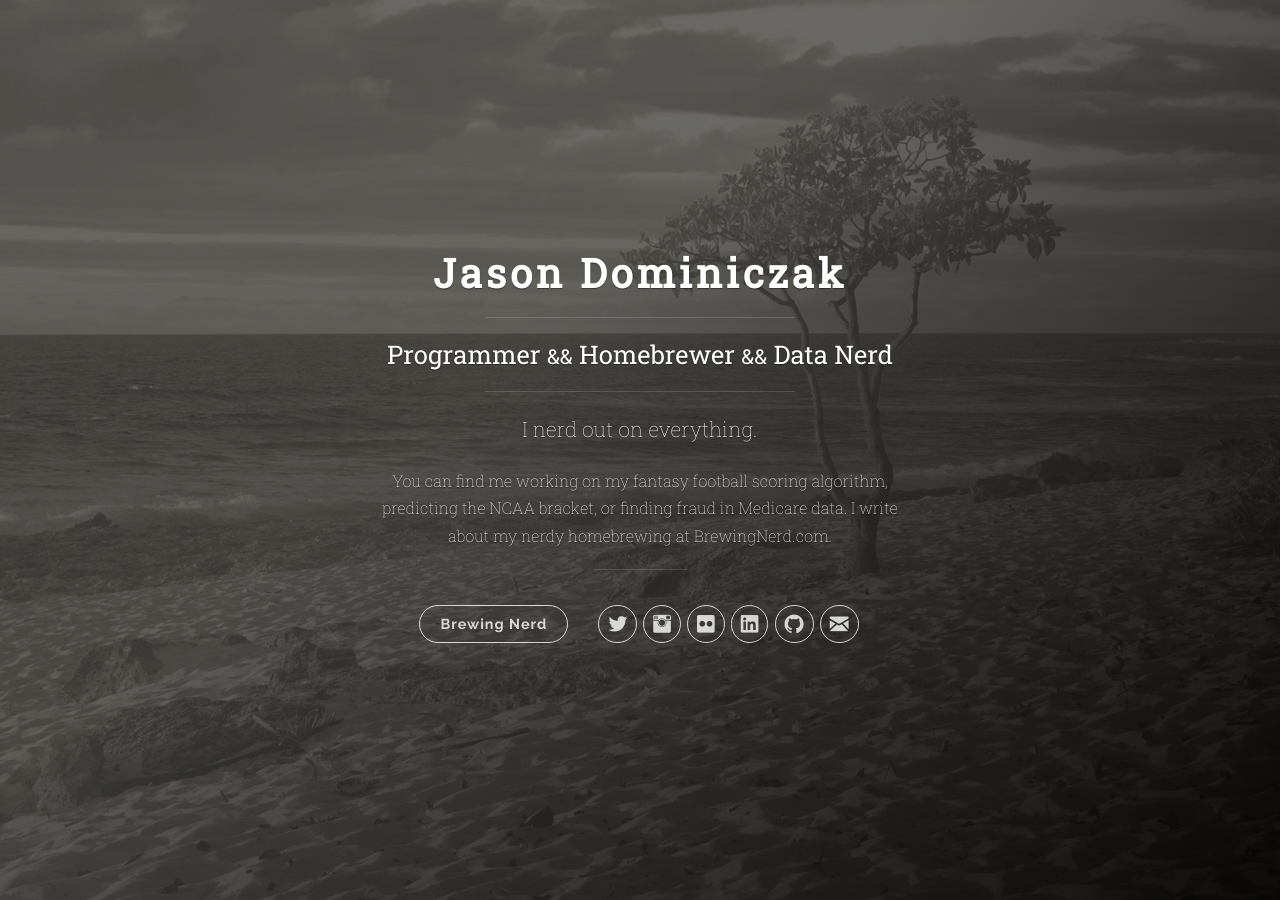
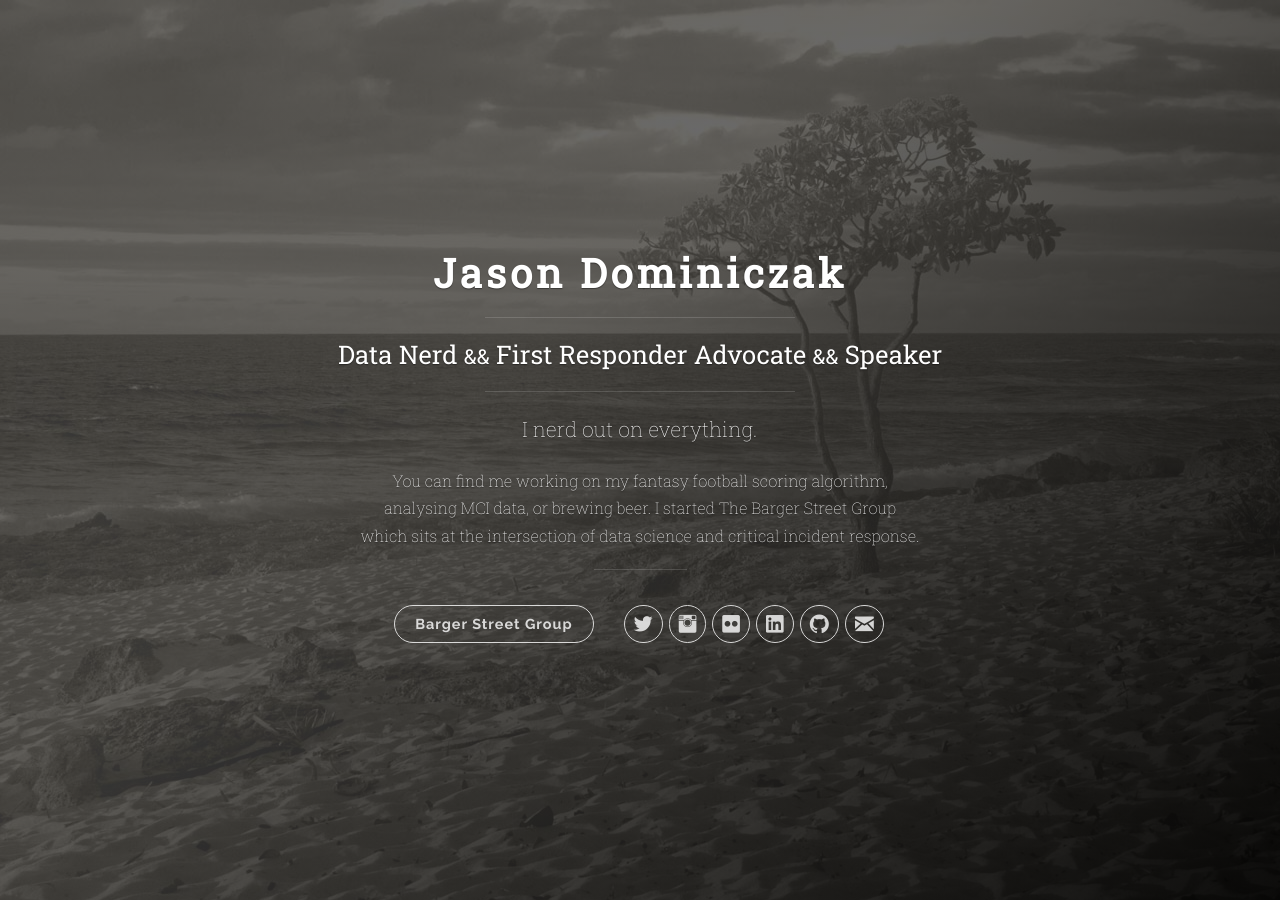
Before and after one commit to jdominiczak/jdominiczak.github.io, a Jekyll site: the page built from index.html, in a window 1280 px wide. Built offline with Jekyll 4.4.1, drawn with Linux system fonts in a browser that asks for light colours; the list of posts is cut into pages by our own code.

Commit message:
Updated page text

```diff
--- a/_config.yml
+++ b/_config.yml
@@ -1,18 +1,18 @@
 # Site settings
 title: 'Jason Dominiczak'
-text_description: 'Programmer <span>&&</span> Homebrewer <span>&&</span> Data Nerd'
-description: 'Programmer, Homebrewer, Data Nerd, and Author of BrewingNerd.com'
+text_description: 'Data Nerd <span>&&</span> First Responder Advocate <span>&&</span> Speaker'
+description: ''
 url: ''
 baseurl: ''
 subtitle: 'I nerd out on everything.'
-longtext: 'You can find me working on my fantasy football scoring algorithm, predicting the NCAA bracket, or finding fraud in Medicare data.  I write about my nerdy homebrewing at <a href="http://www.brewingnerd.com">BrewingNerd.com</a>.'
+longtext: 'You can find me working on my fantasy football scoring algorithm, analysing MCI data, or brewing beer.  I started <a href="http://www.bargerstreetgroup.com">The Barger Street Group</a> which sits at the intersection of data science and critical incident response.'
 googleAnalytics: 'UA-51066876-1'
 # disqus_shortname: 'your-disqus-name'
 
 author:
   name: 'Jason Dominiczak'
   email: jason@jasondominiczak.com
-  twitter_username: brewingnerd
+  twitter_username: jasondominiczak
   github_username:  jdominiczak
   linkedin_username:  jasondominiczak
   flickr_username: jdominiczak
--- a/_includes/header.html
+++ b/_includes/header.html
@@ -30,7 +30,7 @@
 
           <nav class="cover-navigation cover-navigation--primary">
             <ul class="navigation">
-              <li class="navigation__item"><a href="http://www.brewingnerd.com" title="link to the Brewing Nerd" class="blog-button">Brewing Nerd</a></li>
+              <li class="navigation__item"><a href="http://www.BargerStreetGroup.com" title="link to the Barger Street Group" class="blog-button">Barger Street Group</a></li>
             </ul>
           </nav>
 
```
